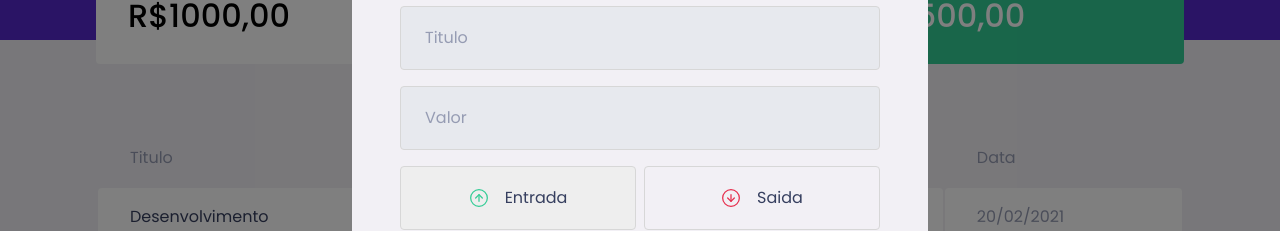
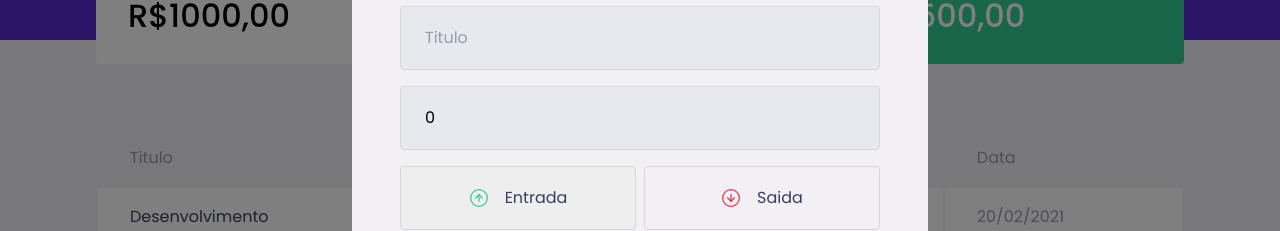
Before and after one commit to GuilhermeFRocha/dt-money, a React (Create React App) app: page / in a window 1280 px wide. Both pictures are taken after a click on the button "New transaction". Shown: the part 232-463 px from the top of the page. Built offline with nearby package versions, Linux system fonts and the light colour scheme; no server answers; what miragejs would draw is missing.

Commit message:
form data

```diff
--- a/src/components/NewTransactionModal/index.tsx
+++ b/src/components/NewTransactionModal/index.tsx
@@ -1,4 +1,4 @@
-import { useState } from "react";
+import { FormEvent, useState } from "react";
 import Modal from "react-modal";
 import closeImg from "../../assets/close.svg";
 import incomeImg from "../../assets/income.svg";
@@ -14,7 +14,15 @@
   isOpen,
   onRequestClose,
 }: NewTransactionModalProps) {
+  const [title, setTitle] = useState("");
+  const [value, setValue] = useState(0);
+  const [category, setCategory] = useState("");
   const [type, setType] = useState("deposit");
+
+  function handleCreateNewTransaction(event: FormEvent) {
+    event.preventDefault();
+    console.log(title, value, category, type);
+  }
 
   return (
     <Modal
@@ -31,12 +39,21 @@
         <img src={closeImg} alt="Fechar modal" />
       </button>
 
-      <Container>
+      <Container onClick={handleCreateNewTransaction}>
         <h2>cadastrar transaçao</h2>
 
-        <input placeholder="Titulo" />
+        <input
+          placeholder="Titulo"
+          value={title}
+          onChange={(event) => setTitle(event.target.value)}
+        />
 
-        <input placeholder="Valor" type="number" />
+        <input
+          placeholder="Valor"
+          type="number"
+          value={value}
+          onChange={(event) => setValue(Number(event.target.value))}
+        />
 
         <TransactionTypeContainer>
           <RadioBox
@@ -62,7 +79,11 @@
           </RadioBox>
         </TransactionTypeContainer>
 
-        <input placeholder="Categoria" />
+        <input
+          placeholder="Categoria"
+          value={category}
+          onChange={(event) => setCategory(event.target.value)}
+        />
 
         <button type="submit">Cadastrar</button>
       </Container>
```
